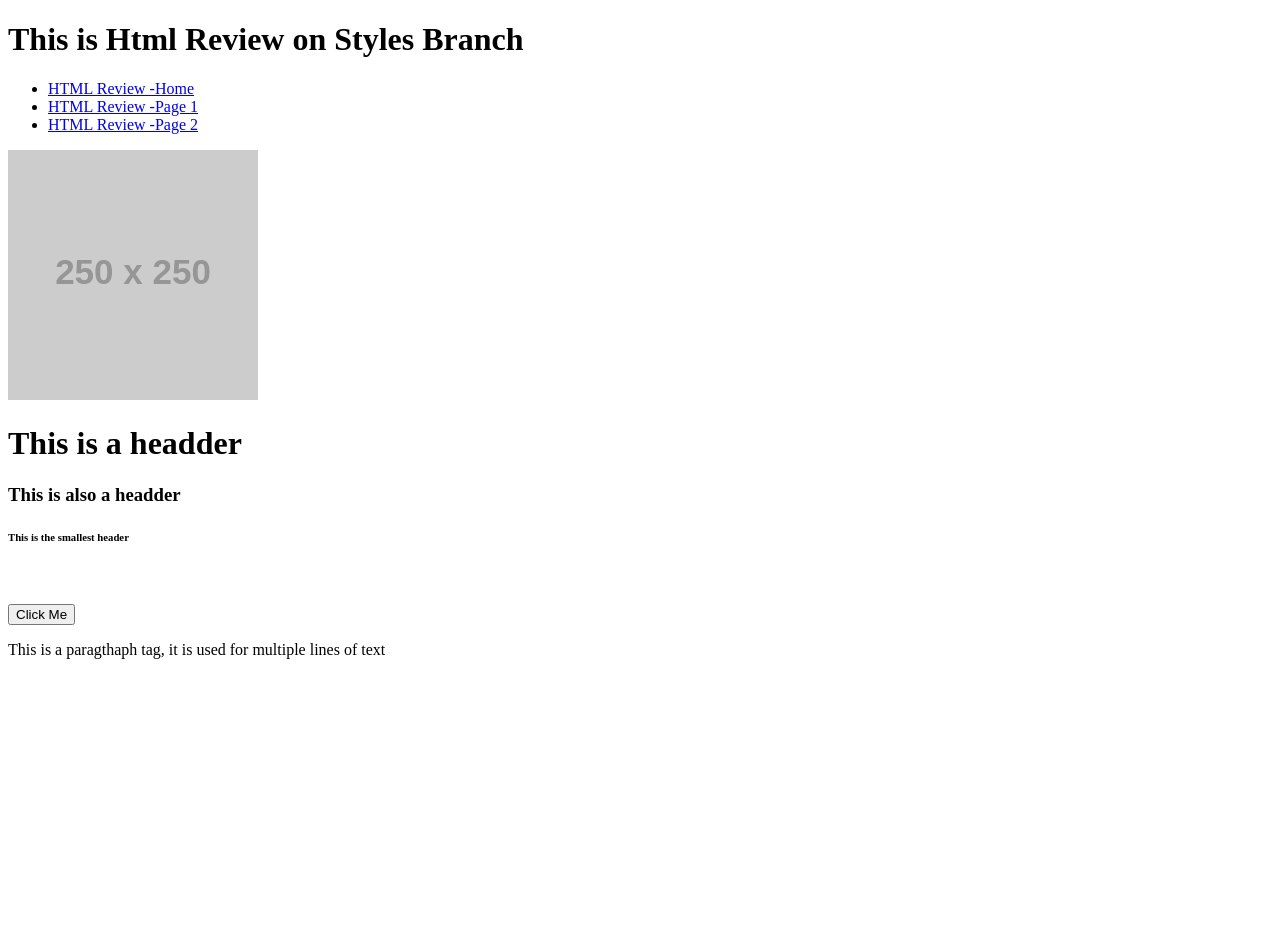
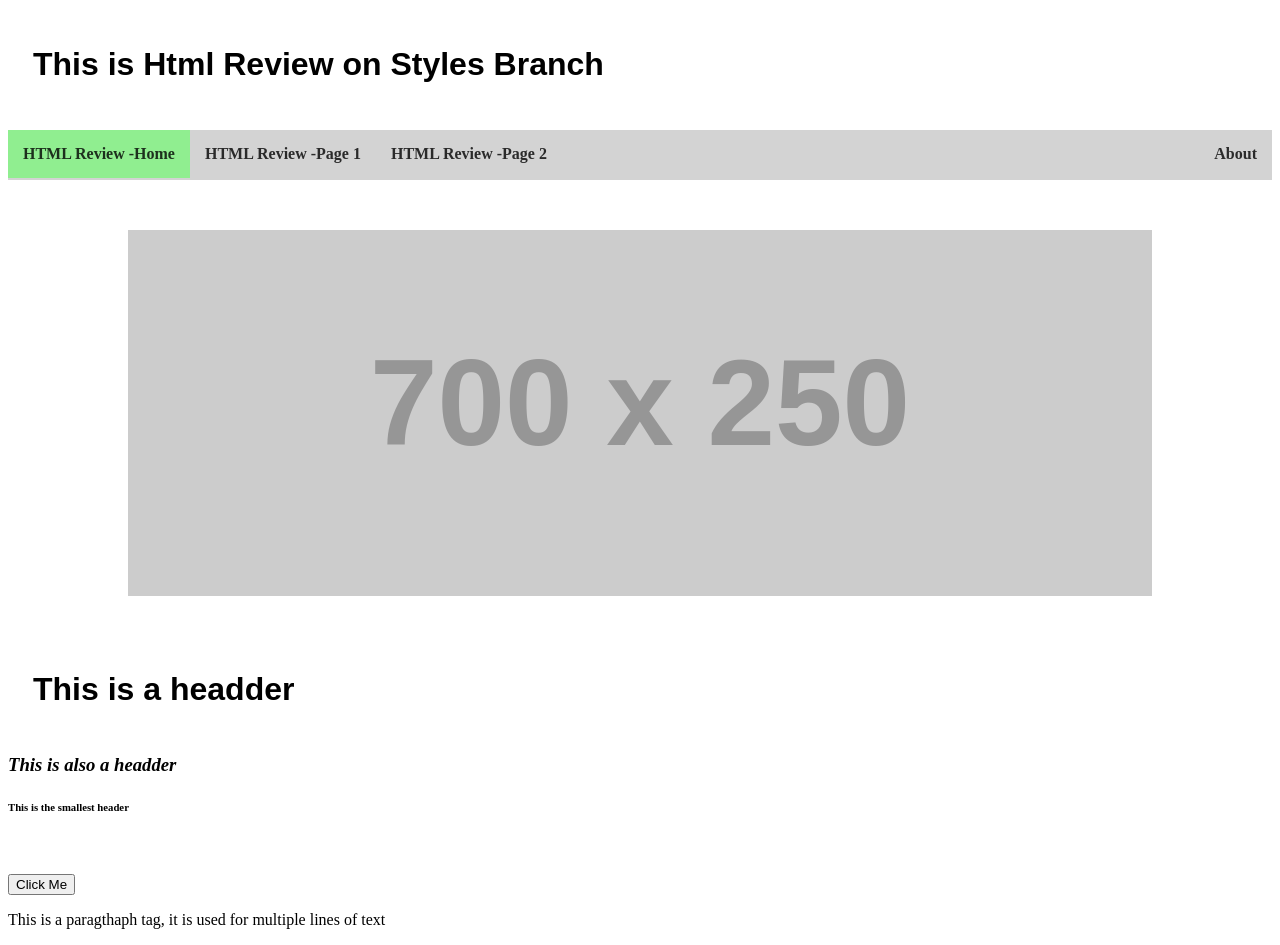
Before and after one commit to Alessandra8789/html_review, a plain HTML site: page index.html in a window 1280 px wide. Before the commit the page ends 800 px from the top, so only its background shows below. Drawn offline with Linux system fonts and the light colour scheme; placeholder pictures from the web are drawn by us.

Commit message:
Css updated navbar and header image complete

```diff
--- /dev/null
+++ b/css/main.css
@@ -0,0 +1,56 @@
+
+h1{
+  padding:25px;
+  font-family:fantasy;
+}
+#headline{
+  text-align:center;}
+nav{
+  margin-bottom:50px;
+
+}
+
+/* adjust nav bar backbround*/
+ul{
+width:100%;
+margin:0px;
+padding:0px;
+height:50px;
+background-color:lightgrey;
+list-style-type:none;
+}
+
+
+li{
+  float:left;
+}
+li a {
+  display: block;
+  text-decoration: none;
+  padding: 15px;
+  color:rgba(0, 0, 0, 0.8);
+  font-weight: bold;
+}
+.float-right{
+  float:right;
+}
+
+li a:hover{
+  background-color:lightgreen;
+}
+
+.active{
+  background-color:lightgreen;
+  color:red;
+}
+
+li[class="active"]{background-color:lightgreen;}
+h3 {
+  font-style: italic;
+}
+#header-img{
+  display:block;
+  margin:50px auto;
+  width: 80vw;
+  hight: 20vh;
+}
--- a/index.html
+++ b/index.html
@@ -3,18 +3,21 @@
   <head>
     <meta charset="utf-8">
     <title>Html Review - Home</title>
+    <link rel="stylesheet" href="./css/main.css">
+
   </head>
   <body>
     <h1> This is Html Review on Styles Branch</h1>
     <header>
       <nav>
         <ul>
-         <li><a href="#">HTML Review -Home</a></li>
+         <li class="active"><a href="./index.html">HTML Review -Home</a></li>
          <li><a href="#">HTML Review -Page 1</a></li>
          <li><a href="./page2.html">HTML Review -Page 2</a></li>
+         <li class="float-right"><a href="#">About</a></li>
         </ul>
       </nav>
-      <img src="http://placehold.it/250x250 "alt="placeholder Image"/>
+      <img id="header-img" src="http://placehold.it/700x250 "alt="placeholder Image"/>
     </header>
     <main>
       <h1> This is a headder</h1>
```
